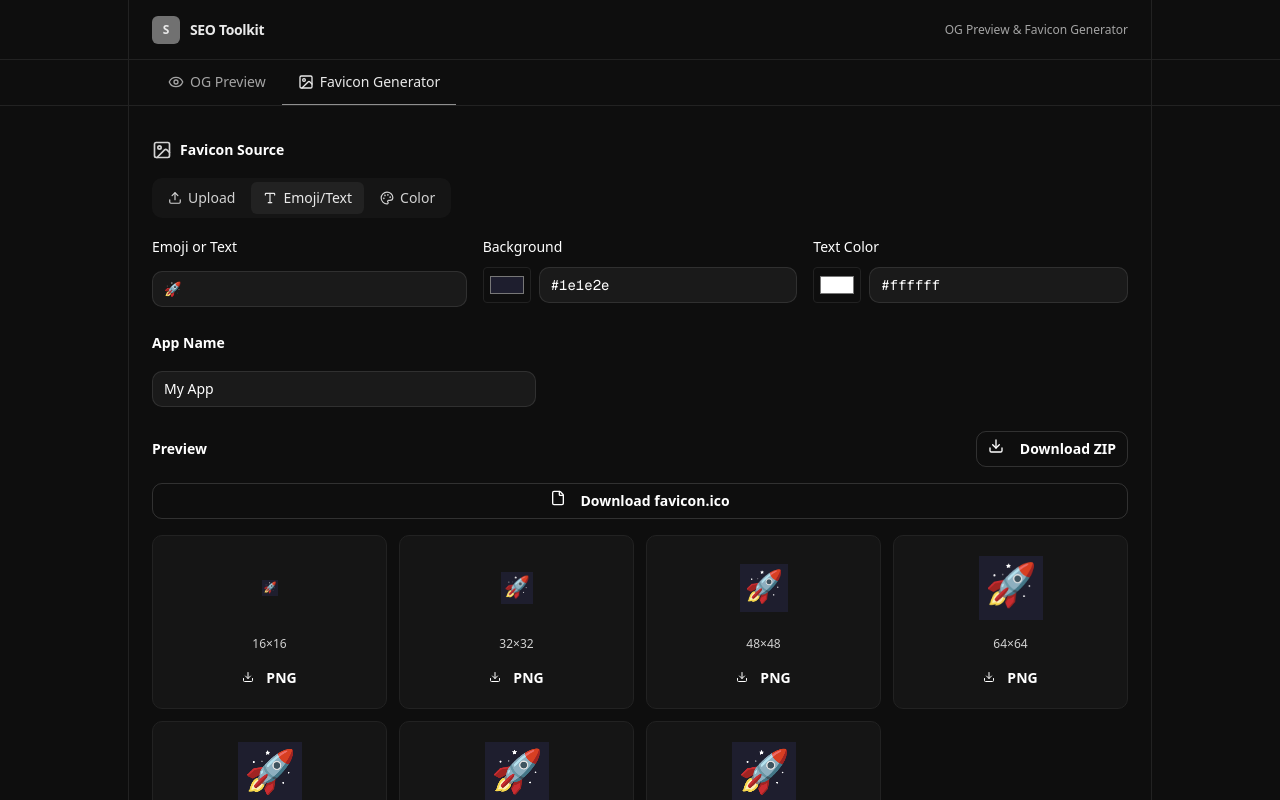
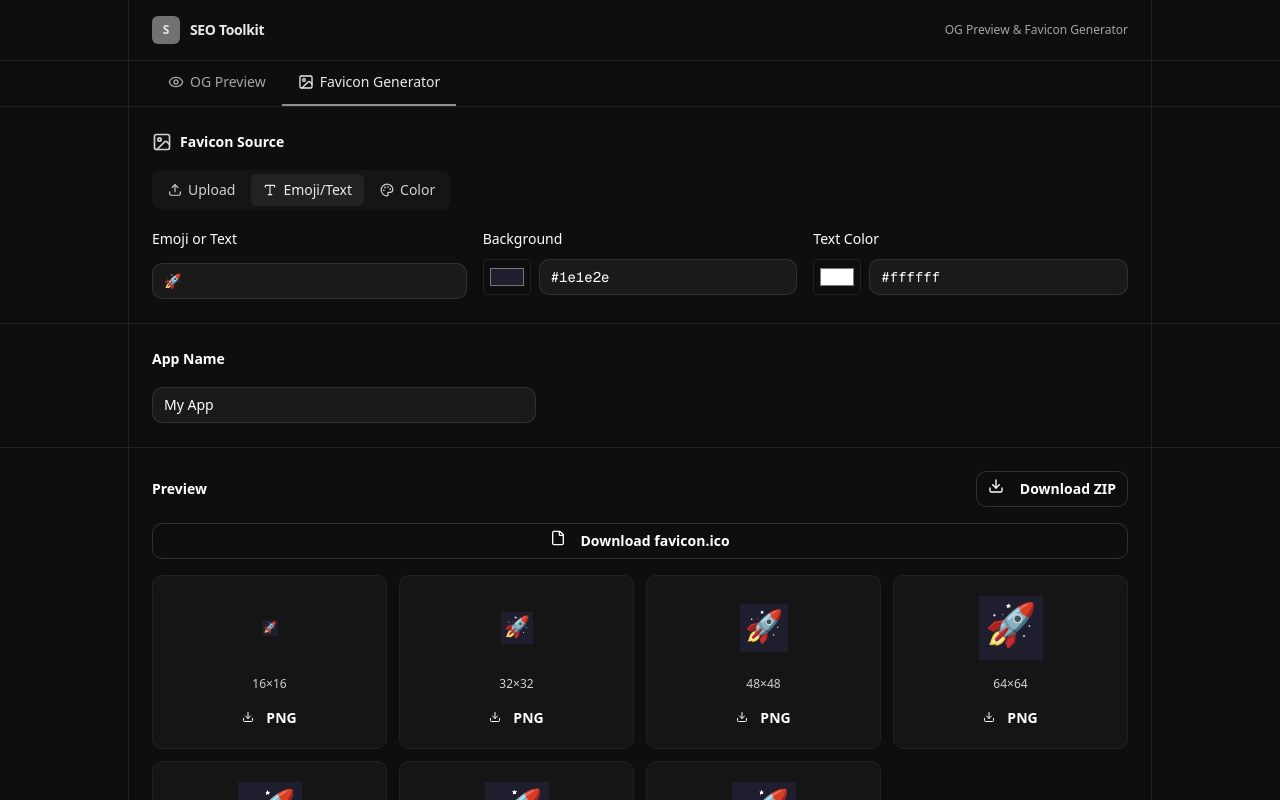
Before and after one commit to SchroederNathan/seo-toolkit, a Next.js app: page / in a window 1280 px wide. Both pictures are taken after a click on the tab "Favicon Generator". Shown: the top 800 px of the page. Built offline with nearby package versions, Linux system fonts and the light colour scheme.

Commit message:
feat: extended HLine separators between sections with equal padding

```diff
--- a/app/page.tsx
+++ b/app/page.tsx
@@ -27,13 +27,15 @@ function GridLines() {
   );
 }
 
-/** Full-width horizontal border — must be inside a positioned parent, pinned with top/bottom */
+/** Full-width horizontal border pinned inside a relative parent */
 function HLine({ className }: { className?: string }) {
   return (
+    <div className={clsx("relative", className)}>
       <div
-      className={clsx("pointer-events-none absolute left-0 h-0 border-t border-brand-3", className)}
+        className="pointer-events-none absolute left-0 h-0 border-t border-brand-3"
         style={{ width: 4000, marginLeft: -2000 }}
       />
+    </div>
   );
 }
 
@@ -44,7 +46,7 @@ export default function Home() {
         <GridLines />
 
         {/* Header */}
-        <header className="relative py-4">
+        <header className="py-4">
           <div className="flex items-center justify-between">
             <div className="flex items-center gap-2.5">
               <div className="flex h-7 w-7 items-center justify-center rounded-md bg-brand-8 text-xs font-bold">
@@ -58,13 +60,12 @@ export default function Home() {
               OG Preview & Favicon Generator
             </span>
           </div>
-          {/* Border at the bottom of header */}
-          <HLine className="bottom-0" />
         </header>
+
+        <HLine />
 
         <TabGroup>
           {/* Tab bar */}
-          <div className="relative">
           <TabList className="flex gap-0">
             {tabs.map((tab) => (
               <Tab
@@ -80,12 +81,11 @@ export default function Home() {
               </Tab>
             ))}
           </TabList>
-            {/* Border at the bottom of tab bar */}
-            <HLine className="bottom-0" />
-          </div>
+
+          <HLine />
 
           {/* Content */}
-          <TabPanels className="py-8">
+          <TabPanels>
             <TabPanel>
               <OGPreview />
             </TabPanel>
--- a/components/favicon-gen.tsx
+++ b/components/favicon-gen.tsx
@@ -8,6 +8,7 @@ import { Input } from "@/components/ui/input";
 import { Button } from "@/components/ui/button";
 import { Field, Label } from "@/components/ui/fieldset";
 import { Subheading } from "@/components/ui/heading";
+import { HLine } from "@/components/h-line";
 import { FaviconPreview } from "@/components/favicon-preview";
 import { CodeSnippets } from "@/components/code-snippets";
 import {
@@ -39,7 +40,6 @@ export function FaviconGen() {
 
   const [imageUrl, setImageUrl] = useState<string | null>(null);
   const fileInputRef = useRef<HTMLInputElement>(null);
-
   const debounceRef = useRef<ReturnType<typeof setTimeout>>(null);
 
   const mode = modeIndex === 0 ? "upload" : modeIndex === 1 ? "emoji" : "color";
@@ -57,9 +57,7 @@ export function FaviconGen() {
         }
       }, 300);
     }
-    return () => {
-      if (debounceRef.current) clearTimeout(debounceRef.current);
-    };
+    return () => { if (debounceRef.current) clearTimeout(debounceRef.current); };
   }, [mode, emojiText, emojiBg, emojiFg]);
 
   useEffect(() => {
@@ -75,20 +73,14 @@ export function FaviconGen() {
         }
       }, 300);
     }
-    return () => {
-      if (debounceRef.current) clearTimeout(debounceRef.current);
-    };
+    return () => { if (debounceRef.current) clearTimeout(debounceRef.current); };
   }, [mode, solidColor]);
 
-  const handleFileChange = useCallback(
-    (e: React.ChangeEvent<HTMLInputElement>) => {
-      const file = e.target.files?.[0];
-      if (!file) return;
-      const url = URL.createObjectURL(file);
-      setImageUrl(url);
-    },
-    []
-  );
+  const handleFileChange = useCallback((e: React.ChangeEvent<HTMLInputElement>) => {
+    const file = e.target.files?.[0];
+    if (!file) return;
+    setImageUrl(URL.createObjectURL(file));
+  }, []);
 
   const handleGenerateFromImage = useCallback(async () => {
     if (!imageUrl) return;
@@ -113,8 +105,9 @@ export function FaviconGen() {
   }, []);
 
   return (
-    <div className="space-y-6">
-      <section className="p-0">
+    <div>
+      {/* Favicon Source */}
+      <section className="py-6">
         <div className="mb-4 flex items-center gap-2">
           <ImageIcon className="h-5 w-5 text-brand-11" />
           <Subheading level={2}>Favicon Source</Subheading>
@@ -152,19 +145,9 @@ export function FaviconGen() {
               {imageUrl && (
                 <div className="flex items-center gap-4">
                   {/* eslint-disable-next-line @next/next/no-img-element */}
-                  <img
-                    src={imageUrl}
-                    alt="Preview"
-                    className="h-16 w-16 rounded-lg border border-brand-3 object-cover"
-                  />
-                  <Button
-                    onClick={handleGenerateFromImage}
-                    disabled={generating}
-                    color="indigo"
-                  >
-                    {generating ? (
-                      <Loader2 className="mr-2 h-4 w-4 animate-spin" />
-                    ) : null}
+                  <img src={imageUrl} alt="Preview" className="h-16 w-16 rounded-lg border border-brand-3 object-cover" />
+                  <Button onClick={handleGenerateFromImage} disabled={generating} color="indigo">
+                    {generating ? <Loader2 className="mr-2 h-4 w-4 animate-spin" /> : null}
                     Generate Favicons
                   </Button>
                 </div>
@@ -175,46 +158,23 @@ export function FaviconGen() {
               <div className="grid gap-4 sm:grid-cols-3">
                 <Field>
                   <Label>Emoji or Text</Label>
-                  <Input
-                    value={emojiText}
-                    onChange={(e) => setEmojiText(e.target.value)}
-                    placeholder="🚀"
-                    maxLength={4}
-                  />
+                  <Input value={emojiText} onChange={(e) => setEmojiText(e.target.value)} placeholder="🚀" maxLength={4} />
                 </Field>
                 <Field>
                   <Label>Background</Label>
                   <div className="mt-2 flex gap-2">
-                    <input
-                      type="color"
-                      value={emojiBg}
-                      onChange={(e) => setEmojiBg(e.target.value)}
-                      className="h-9 w-12 cursor-pointer rounded border border-brand-3 bg-transparent p-1"
-                    />
+                    <input type="color" value={emojiBg} onChange={(e) => setEmojiBg(e.target.value)} className="h-9 w-12 cursor-pointer rounded border border-brand-3 bg-transparent p-1" />
                     <div className="flex-1">
-                      <Input
-                        value={emojiBg}
-                        onChange={(e) => setEmojiBg(e.target.value)}
-                        className="font-mono text-sm"
-                      />
+                      <Input value={emojiBg} onChange={(e) => setEmojiBg(e.target.value)} className="font-mono text-sm" />
                     </div>
                   </div>
                 </Field>
                 <Field>
                   <Label>Text Color</Label>
                   <div className="mt-2 flex gap-2">
-                    <input
-                      type="color"
-                      value={emojiFg}
-                      onChange={(e) => setEmojiFg(e.target.value)}
-                      className="h-9 w-12 cursor-pointer rounded border border-brand-3 bg-transparent p-1"
-                    />
+                    <input type="color" value={emojiFg} onChange={(e) => setEmojiFg(e.target.value)} className="h-9 w-12 cursor-pointer rounded border border-brand-3 bg-transparent p-1" />
                     <div className="flex-1">
-                      <Input
-                        value={emojiFg}
-                        onChange={(e) => setEmojiFg(e.target.value)}
-                        className="font-mono text-sm"
-                      />
+                      <Input value={emojiFg} onChange={(e) => setEmojiFg(e.target.value)} className="font-mono text-sm" />
                     </div>
                   </div>
                 </Field>
@@ -225,18 +185,9 @@ export function FaviconGen() {
               <Field>
                 <Label>Solid Color</Label>
                 <div className="mt-2 flex gap-2">
-                  <input
-                    type="color"
-                    value={solidColor}
-                    onChange={(e) => setSolidColor(e.target.value)}
-                    className="h-9 w-12 cursor-pointer rounded border border-brand-3 bg-transparent p-1"
-                  />
+                  <input type="color" value={solidColor} onChange={(e) => setSolidColor(e.target.value)} className="h-9 w-12 cursor-pointer rounded border border-brand-3 bg-transparent p-1" />
                   <div className="max-w-[200px]">
-                    <Input
-                      value={solidColor}
-                      onChange={(e) => setSolidColor(e.target.value)}
-                      className="font-mono text-sm"
-                    />
+                    <Input value={solidColor} onChange={(e) => setSolidColor(e.target.value)} className="font-mono text-sm" />
                   </div>
                 </div>
               </Field>
@@ -245,14 +196,12 @@ export function FaviconGen() {
         </TabGroup>
       </section>
 
-      <section className="p-0">
+      {/* App Name */}
+      <HLine />
+      <section className="py-6">
         <Subheading level={2} className="mb-4">App Name</Subheading>
         <div className="max-w-sm">
-          <Input
-            value={appName}
-            onChange={(e) => setAppName(e.target.value)}
-            placeholder="My App"
-          />
+          <Input value={appName} onChange={(e) => setAppName(e.target.value)} placeholder="My App" />
         </div>
       </section>
 
@@ -264,7 +213,9 @@ export function FaviconGen() {
 
       {favicons.length > 0 && !generating && (
         <>
-          <section className="p-0">
+          {/* Preview */}
+          <HLine />
+          <section className="py-6">
             <div className="mb-4 flex items-center justify-between">
               <Subheading level={2}>Preview</Subheading>
               <Button onClick={handleDownloadZip} outline>
@@ -275,8 +226,9 @@ export function FaviconGen() {
             <FaviconPreview favicons={favicons} />
           </section>
 
-
-          <section className="p-0">
+          {/* Code Snippets */}
+          <HLine />
+          <section className="py-6">
             <Subheading level={2} className="mb-4">Code Snippets</Subheading>
             <CodeSnippets appName={appName || "My App"} />
           </section>
--- /dev/null
+++ b/components/h-line.tsx
@@ -0,0 +1,13 @@
+import clsx from "clsx";
+
+/** Full-width horizontal border that extends beyond the container to screen edges */
+export function HLine({ className }: { className?: string }) {
+  return (
+    <div className={clsx("relative", className)}>
+      <div
+        className="pointer-events-none absolute left-0 h-0 border-t border-brand-3"
+        style={{ width: 4000, marginLeft: -2000 }}
+      />
+    </div>
+  );
+}
```
Also changed, not shown: components/og-preview.tsx (+23 -23 lines). Lines whose indentation alone changed are shown as unchanged.
